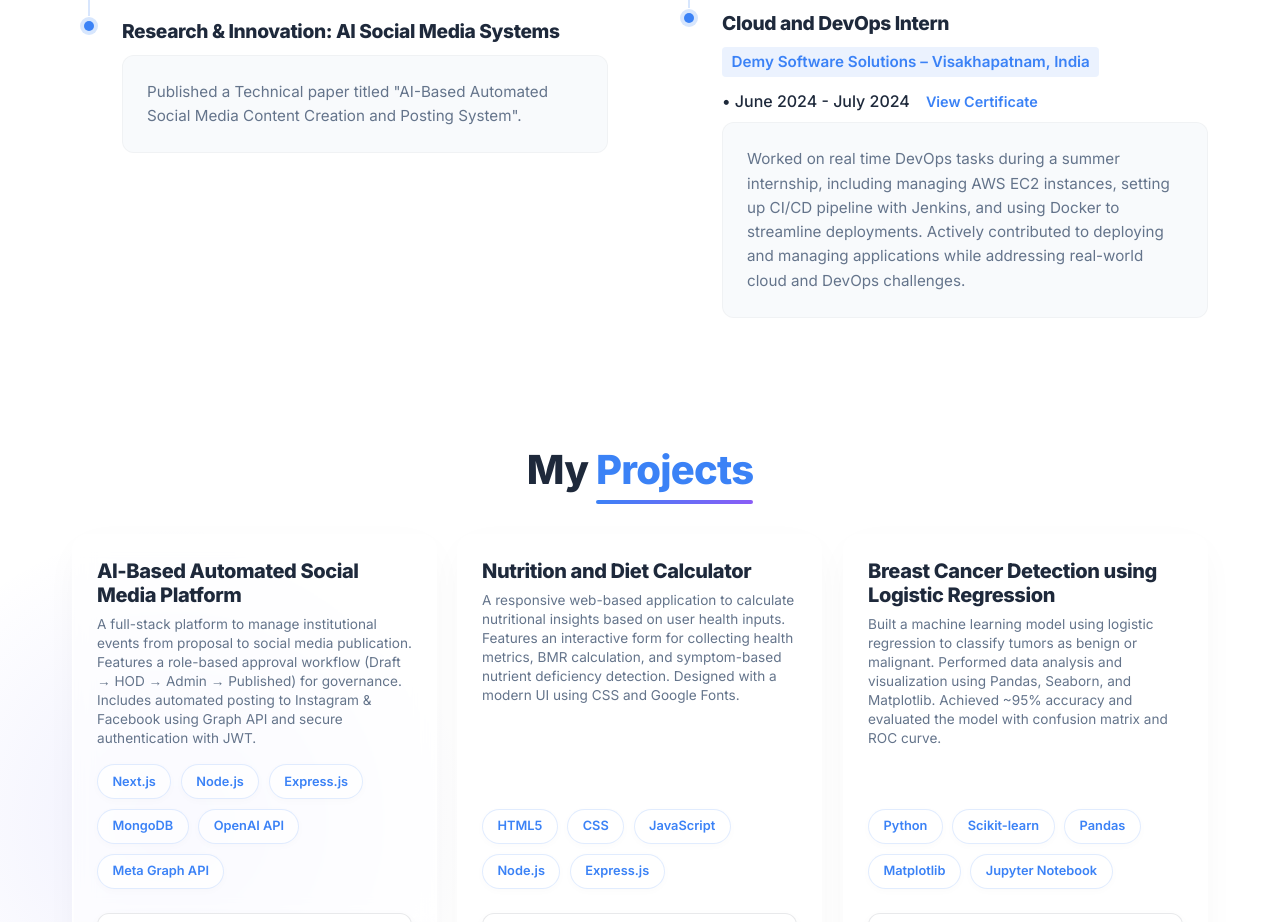
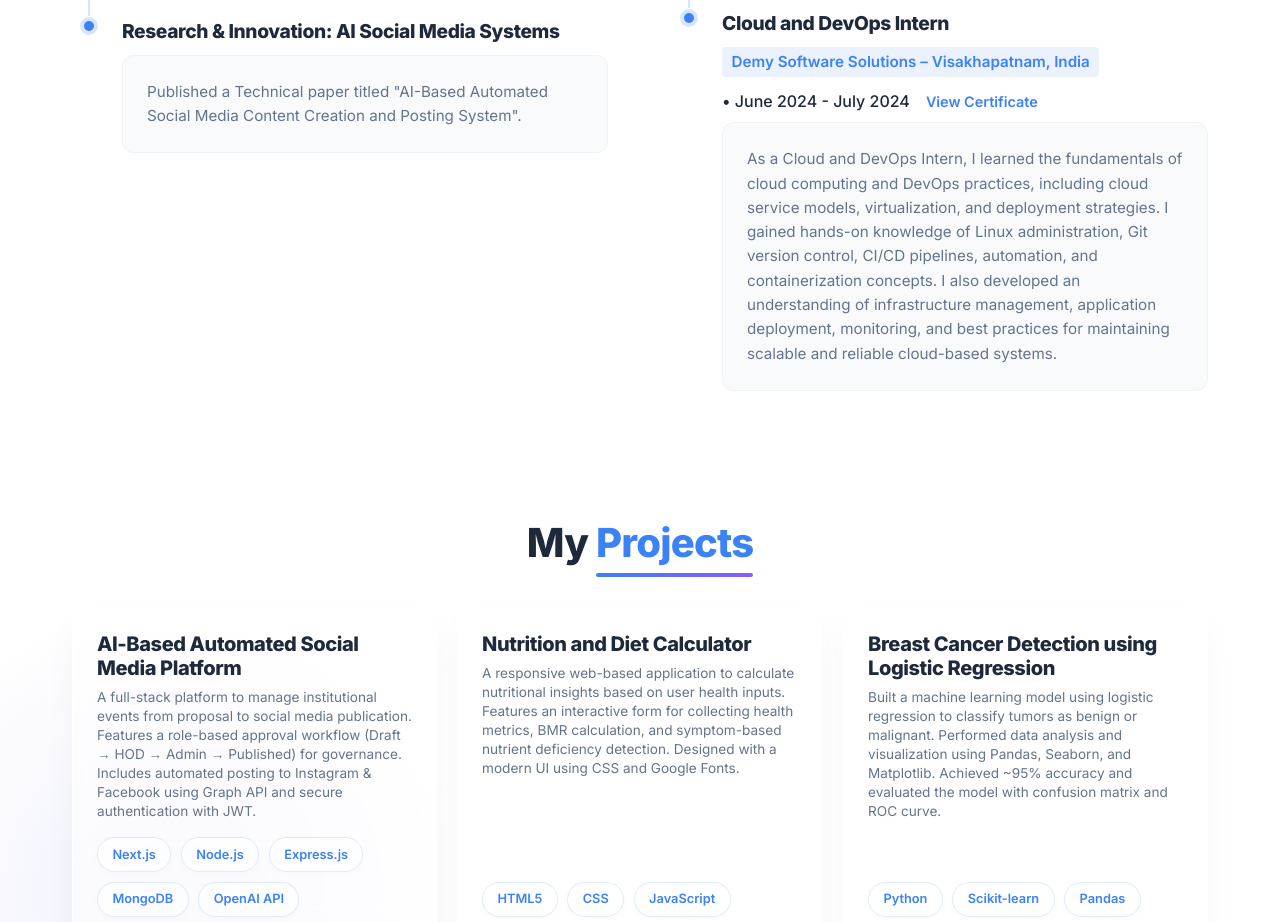
Before and after one commit to KattumuriMadhu/Portfolio, a Next.js app: page / in a window 1280 px wide. Shown: the part 2940-3862 px from the top of the page. Built offline with nearby package versions, Linux system fonts and the light colour scheme; no server answers.

Commit message:
Update Cloud and DevOps Intern description

```diff
--- a/components/sections/About/About.jsx
+++ b/components/sections/About/About.jsx
@@ -258,7 +258,7 @@ export function About() {
                                         </button>
                                     </div>
                                     <p className={styles.description}>
-                                        Worked on real time DevOps tasks during a summer internship, including managing AWS EC2 instances, setting up CI/CD pipeline with Jenkins, and using Docker to streamline deployments. Actively contributed to deploying and managing applications while addressing real-world cloud and DevOps challenges.
+                                        As a Cloud and DevOps Intern, I learned the fundamentals of cloud computing and DevOps practices, including cloud service models, virtualization, and deployment strategies. I gained hands-on knowledge of Linux administration, Git version control, CI/CD pipelines, automation, and containerization concepts. I also developed an understanding of infrastructure management, application deployment, monitoring, and best practices for maintaining scalable and reliable cloud-based systems.
                                     </p>
                                 </div>
                             </div>
```
